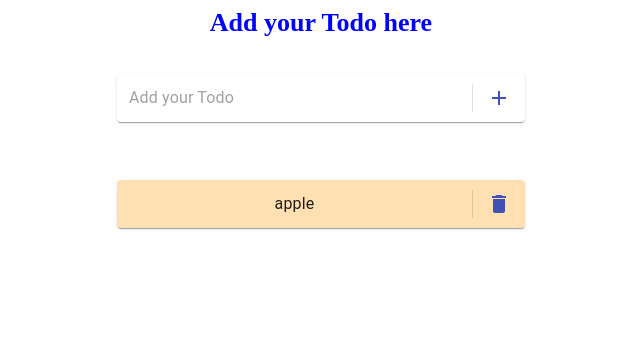
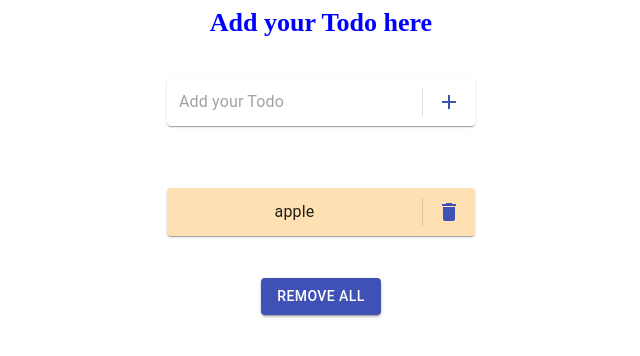
Before and after one commit to Ankita196/React-TODO-, a React (Create React App) app: page / in a window 1280 px wide. Shown: the top 356 px of the page, without its empty margins (319-959 px from the left). Built offline with nearby package versions, Linux system fonts and the light colour scheme.

Commit message:
1 file modified

```diff
--- a/src/components/Todo.jsx
+++ b/src/components/Todo.jsx
@@ -1,4 +1,4 @@
-import React from "react";
+import React,{useState} from "react";
 import { makeStyles } from '@material-ui/core/styles';
 import Paper from '@material-ui/core/Paper';
 import Grid from '@material-ui/core/Grid';
@@ -8,6 +8,7 @@ import Divider from '@material-ui/core/Divider';
 import IconButton from '@material-ui/core/IconButton';
 import AddIcon from '@material-ui/icons/Add';
 import DeleteIcon from '@material-ui/icons/Delete';
+import Button from '@material-ui/core/Button';
 
 const useStyles = makeStyles((theme) => ({
   root: {
@@ -28,7 +29,7 @@ const useStyles = makeStyles((theme) => ({
     padding: '2px 4px',
     display: 'flex',
     alignItems: 'center',
-    width: 400,
+    width: 300,
 
   },
   input: {
@@ -46,24 +47,36 @@ const useStyles = makeStyles((theme) => ({
 
 export default function Todo() {
   const classes = useStyles();
+  const [inputData,setInputData]=useState('');
+  const [items,setItems]=useState([]);
+
+  const AddItems=()=>{
+    if(!inputData){
+
+    }else{
+    setItems([...items,inputData])
+    setInputData('')
+  }
+  }
   return (
     <div>
       <Grid container spacing={5} className={classes.root}>
         <Grid item xs={12} className={classes.paper}>
         Add your Todo here
         </Grid>
-        <Grid xs={12} className={classes.paper}>
+        <Grid  item xs={12} className={classes.paper}>
         <Paper component="form" className={classes.roots}>
 
       <InputBase
         className={classes.input}
         placeholder="Add your Todo"
        type="text"
+       value={inputData} onChange={(e) => setInputData(e.target.value)}
       />
 
       <Divider className={classes.divider} orientation="vertical" />
       <IconButton color="primary" className={classes.iconButton} aria-label="AddIcon">
-        <AddIcon  />
+        <AddIcon  onClick={AddItems}/>
       </IconButton>
     </Paper>
         </Grid>
@@ -78,6 +91,11 @@ export default function Todo() {
       </IconButton>
     </Paper>
         </Grid>
+        <Grid>
+        <Button variant="contained" color="primary">
+ Remove All
+</Button>
+        </Grid>
 
         </Grid>
 
```
